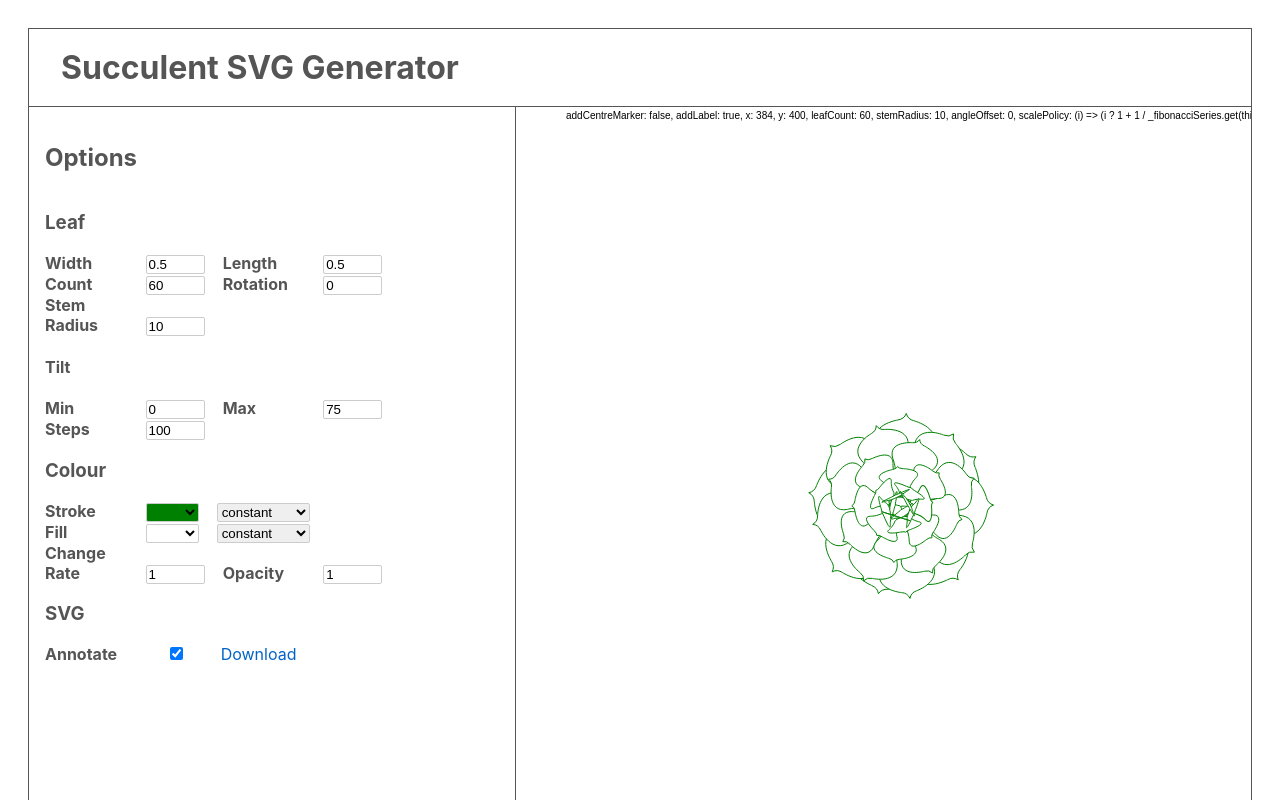
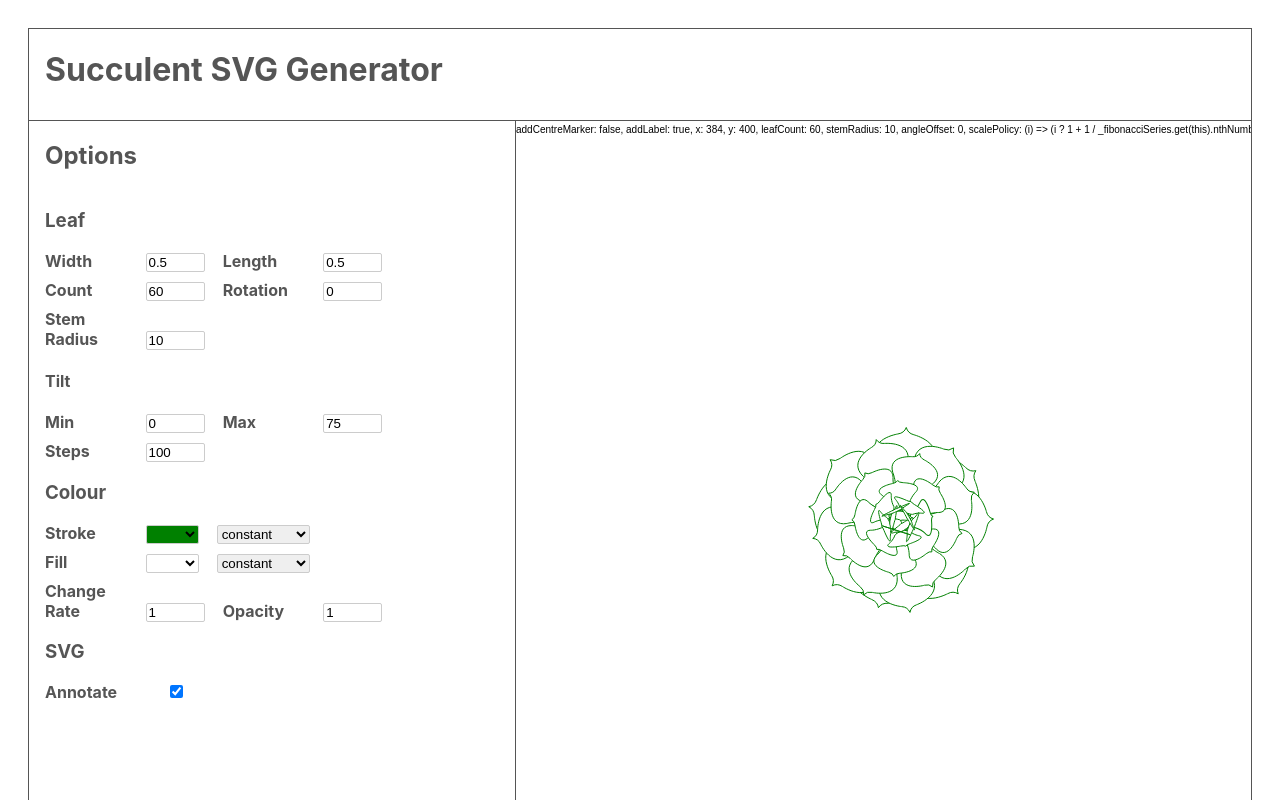
Before and after one commit to nickboon/succulents, a Svelte app: page / in a window 1280 px wide. Shown: the top 800 px of the page. Built offline with nearby package versions, Linux system fonts and the light colour scheme.

Commit message:
Style fixes.

```diff
--- a/src/App.svelte
+++ b/src/App.svelte
@@ -63,21 +63,21 @@
 		color: #555;
 		margin: 28px;
 	}
-	h1 {
+	header,
+	footer {
 		border: 1px solid #555;
 		margin-bottom: 0px;
-		padding: 0.6em 1em;
+		padding: 0 1em 0.6em;
 	}
-	#content {
+	.row {
 		display: flex;
 		border-right: 1px solid #555;
 		border-left: 1px solid #555;
-		border-bottom: 1px solid #555;
 	}
 	#options {
 		flex: 38.2%;
 		border-right: 1px solid #555;
-		padding: 1em;
+		padding: 0 1em 1em;
 	}
 	#svg {
 		flex: 61.8%;
@@ -95,16 +95,22 @@
 	select#fillColourPolicy {
 		width: 7em;
 	}
+
+	.options-row {
+		margin-bottom: 0.5em;
+	}
 </style>
 
 <div id="app">
-	<h1>Succulent SVG Generator</h1>
-	<div id="content">
+	<header>
+		<h1>Succulent SVG Generator</h1>
+	</header>
+	<div class="row">
 		<div id="options">
 			<h2>Options</h2>
 			<div>
 				<h3>Leaf</h3>
-				<div>
+				<div class="options-row">
 					<label for="leafWidth">Width</label>
 					<input
 						id="leafWidth"
@@ -120,7 +126,7 @@
 						min="0"
 						bind:value={leafLength} />
 				</div>
-				<div>
+				<div class="options-row">
 					<label for="leafCount">Count</label>
 					<input id="leafCount" type="number" min="0" bind:value={leafCount} />
 					<label for="angleOffset">Rotation</label>
@@ -130,7 +136,7 @@
 						step="0.1"
 						bind:value={angleOffset} />
 				</div>
-				<div>
+				<div class="options-row">
 					<label for="stemRadius">Stem Radius</label>
 					<input
 						id="stemRadius"
@@ -139,7 +145,7 @@
 						bind:value={stemRadius} />
 				</div>
 				<h4>Tilt</h4>
-				<div>
+				<div class="options-row">
 					<label for="leafTiltMin">Min</label>
 					<input
 						id="leafTiltMin"
@@ -155,7 +161,7 @@
 						max={leafTiltLimit}
 						bind:value={leafTiltMax} />
 				</div>
-				<div>
+				<div class="options-row">
 					<label for="leafTiltFullRange">Steps</label>
 					<input
 						id="leafTiltFullRange"
@@ -166,7 +172,7 @@
 			</div>
 			<div>
 				<h3>Colour</h3>
-				<div>
+				<div class="options-row">
 					<label for="strokeColour">Stroke</label>
 					<select
 						id="strokeColour"
@@ -185,7 +191,7 @@
 						{/each}
 					</select>
 				</div>
-				<div>
+				<div class="options-row">
 					<label for="fillColour">Fill</label>
 					<select
 						id="fillColour"
@@ -224,13 +230,15 @@
 				<h3>SVG</h3>
 				<label for="addLabel">Annotate</label>
 				<input id="addLabel" type="checkbox" bind:checked={addLabel} />
-				<SvgDownloadLink {svg} />
 			</div>
 		</div>
-
 		<div id="svg">
 			{@html svg}
 		</div>
-		<div style="clear:both;" />
 	</div>
+	<footer>
+		<h2>
+			<SvgDownloadLink {svg} />
+		</h2>
+	</footer>
 </div>
--- a/src/plantFactory.js
+++ b/src/plantFactory.js
@@ -95,7 +95,7 @@ export default class PlantFactory {
 				.map(key => `${key}: ${options[key]}`)
 				.join(', ') + '.',
 			{
-				x: 50,
+				x: 0,
 				y: 12
 			}
 		);
```
